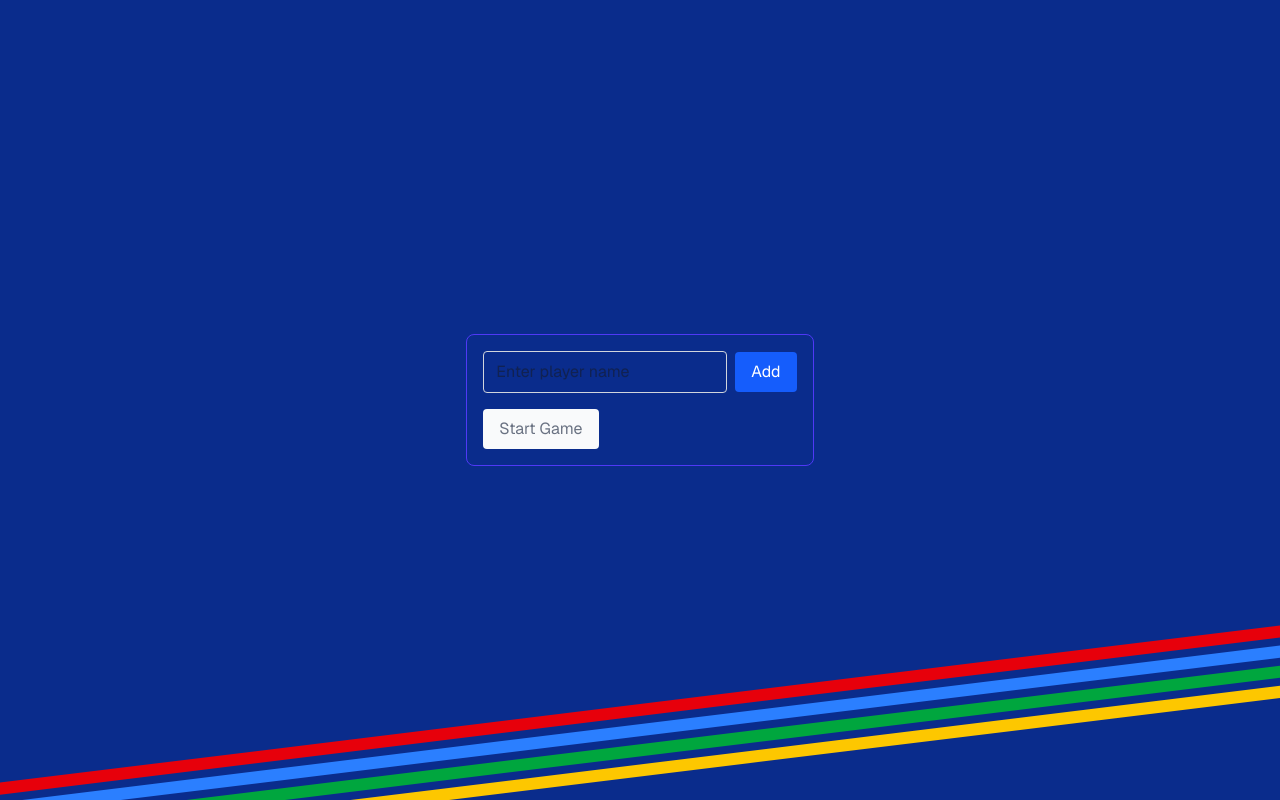
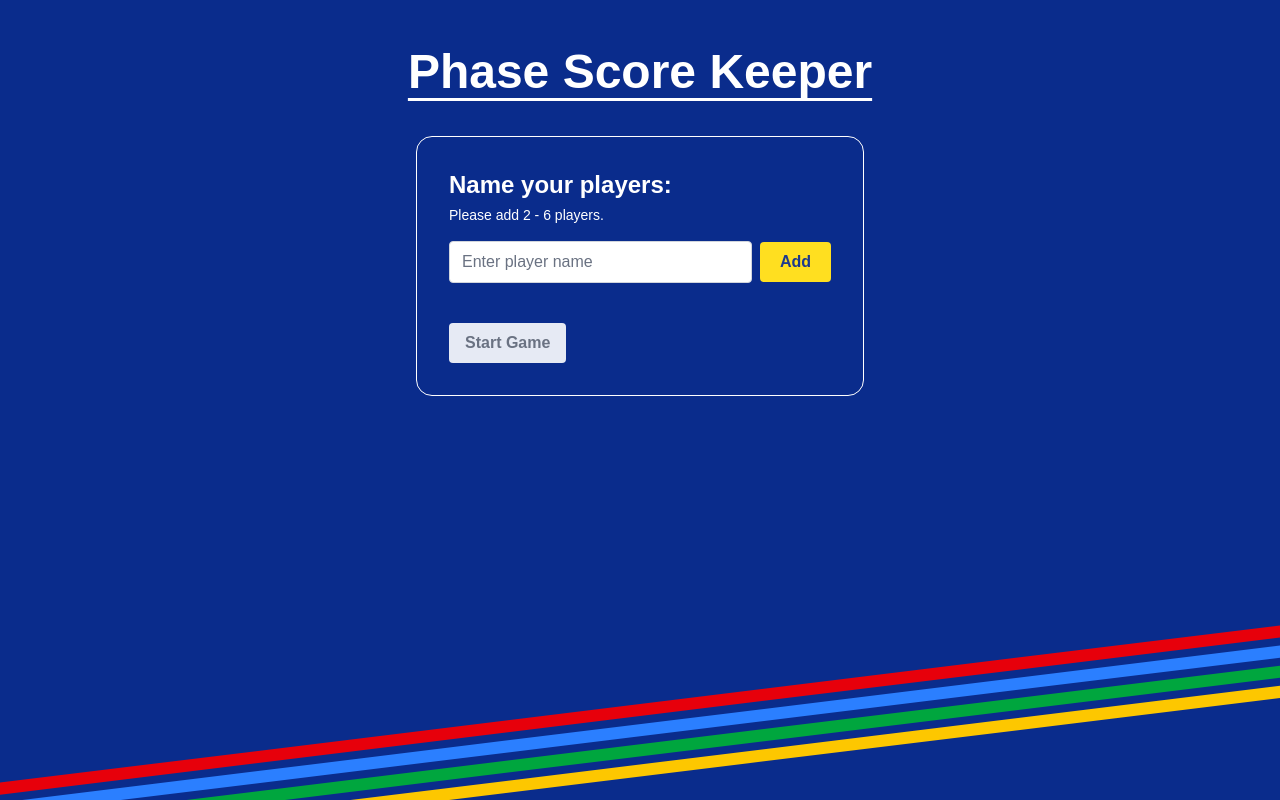
Before and after one commit to asgold8/phase-keeper-next, a Next.js app: page / in a window 1280 px wide. Both pictures are taken after a click on the button "Get Started". Built offline with nearby package versions, Linux system fonts and the light colour scheme.

Commit message:
feat: updated the playerpanel copy and style to match figma

```diff
--- a/src/app/page.tsx
+++ b/src/app/page.tsx
@@ -11,11 +11,5 @@ export default function Home() {
     return <HeroSection onGetStarted={() => setStarted(true)} />;
   }
 
-  return (
-    <div className="grid grid-rows-[20px_1fr_20px] items-center justify-items-center min-h-screen p-8 pb-20 gap-16 sm:p-20 font-[family-name:var(--font-geist-sans)]">
-      <main className="flex flex-col gap-[32px] row-start-2 items-center sm:items-start">
-        <ScoreKeeperPanel />
-      </main>
-    </div>
-  );
+  return <ScoreKeeperPanel />;
 }
--- a/src/components/ScoreKeeperPanel.tsx
+++ b/src/components/ScoreKeeperPanel.tsx
@@ -15,12 +15,17 @@ const ScoreKeeperPanel = () => {
     dispatch(resetScores());
   };
   return (
-    <div className="border border-indigo-600 rounded-lg p-4 w-full">
-      {gameStart ? (
-        <GamePanel onEndGame={() => handleEndGame()} />
-      ) : (
-        <PlayerPanel onStartGame={() => setGameStart(true)} />
-      )}
+    <div className="min-h-screen flex flex-col items-center px-4 pt-12">
+      <h1 className="text-5xl font-extrabold text-white text-center underline decoration-[3px] underline-offset-[10px] mb-10">
+        Phase Score Keeper
+      </h1>
+      <div className="border border-white rounded-2xl p-8 w-full max-w-md">
+        {gameStart ? (
+          <GamePanel onEndGame={() => handleEndGame()} />
+        ) : (
+          <PlayerPanel onStartGame={() => setGameStart(true)} />
+        )}
+      </div>
     </div>
   );
 };
--- a/src/features/game/GamePanel.tsx
+++ b/src/features/game/GamePanel.tsx
@@ -13,7 +13,6 @@ const GamePanel = ({ onEndGame }: { onEndGame: () => void }) => {
 
   return (
     <div>
-      <h2 className="text-xl text-indigo-700 font-bold">Phase Score Keeper</h2>
       <button
         className="hover:cursor-pointer mt-2 mb-2 bg-indigo-600 text-white px-2 py rounded hover:bg-indigo-700 transition"
         onClick={() => setShowPhasesModal(true)}
--- a/src/features/players/AddPlayer.tsx
+++ b/src/features/players/AddPlayer.tsx
@@ -27,7 +27,7 @@ const AddPlayer: React.FC<AddPlayerProps> = (props) => {
   return (
     <form
       onSubmit={handleSubmit}
-      className="flex flex-row items-center gap-2 w-full max-w-sm"
+      className="flex flex-row items-center gap-2 w-full"
     >
       <input
         id="playerName"
@@ -37,13 +37,13 @@ const AddPlayer: React.FC<AddPlayerProps> = (props) => {
         onChange={(e: React.ChangeEvent<HTMLInputElement>) =>
           setPlayerName(e.target.value)
         }
-        className="border border-gray-300 px-3 py-2 rounded w-full focus:outline-none focus:ring-2 focus:ring-blue-500 disabled:bg-gray-50 disabled:text-gray-500 disabled:shadow-none transition"
+        className="bg-white border border-gray-300 px-3 py-2 rounded w-full text-gray-900 placeholder:text-gray-500 focus:outline-none focus:ring-2 focus:ring-blue-400 disabled:bg-gray-100 disabled:text-gray-400 transition"
         placeholder="Enter player name"
         required
       />
       <button
         type="submit"
-        className="bg-blue-600 text-white px-4 py-2 rounded hover:bg-blue-700 disabled:bg-gray-50 disabled:text-gray-500 disabled:shadow-none transition"
+        className="bg-yellow-300 text-blue-900 font-bold px-5 py-2 rounded hover:bg-yellow-400 disabled:bg-gray-200 disabled:text-gray-400 cursor-pointer transition"
         disabled={disabled}
       >
         Add
--- a/src/features/players/PlayerList.tsx
+++ b/src/features/players/PlayerList.tsx
@@ -1,5 +1,6 @@
 import { removePlayer } from "@/lib/features/game-slice";
 import { useAppDispatch, useAppSelector } from "@/lib/hooks";
+import { XMarkIcon } from "@heroicons/react/24/outline";
 
 const PlayerList = () => {
   const dispatch = useAppDispatch();
@@ -15,21 +16,20 @@ const PlayerList = () => {
 
   const playerNames = Object.keys(players) ?? [];
   return (
-    <ul>
+    <ul className="mt-4 flex flex-col items-start gap-2">
       {playerNames.map((playerName: string) => (
         <li
           key={playerName}
-          className="mt-2 py-1 rounded-full bg-blue-100 text-blue-800 font-medium text-sm shadow-sm"
-          style={{ minWidth: 0, width: "fit-content" }}
+          className="inline-flex items-center gap-2 pl-4 pr-2 py-1 rounded-full bg-blue-500 text-white font-medium text-sm"
         >
-          <span className="inline-block px-3">{playerName}</span>
+          <span>{playerName}</span>
           <button
             type="button"
-            className="px-3 text-indigo-500 hover:text-indigo-700 font-bold rounded-full hover:cursor-pointer"
+            className="flex items-center justify-center w-5 h-5 rounded-full text-white hover:bg-white/20 cursor-pointer"
             aria-label={`Remove ${playerName}`}
             onClick={() => handleRemovePlayer(playerName)}
           >
-            X
+            <XMarkIcon className="w-4 h-4" />
           </button>
         </li>
       ))}
--- a/src/features/players/PlayerPanel.tsx
+++ b/src/features/players/PlayerPanel.tsx
@@ -13,12 +13,18 @@ const PlayerPanel = ({ onStartGame }: { onStartGame: () => void }) => {
 
   return (
     <div>
+      <h2 className="text-2xl font-bold text-white mb-1">Name your players:</h2>
+      <p className="text-white text-sm mb-4">Please add 2 - 6 players.</p>
       <AddPlayer disabled={disableAddPlayer} />
       <PlayerList />
       <button
         disabled={!isGameReady}
         onClick={onStartGame}
-        className="mt-4 bg-blue-600 text-white px-4 py-2 rounded hover:bg-blue-700 disabled:bg-gray-50 disabled:text-gray-500 disabled:shadow-none transition"
+        className={`mt-6 px-4 py-2 rounded font-semibold transition ${
+          isGameReady
+            ? "bg-green-700 text-white hover:bg-green-800 cursor-pointer"
+            : "bg-white/90 text-gray-500"
+        }`}
       >
         Start Game
       </button>
```
